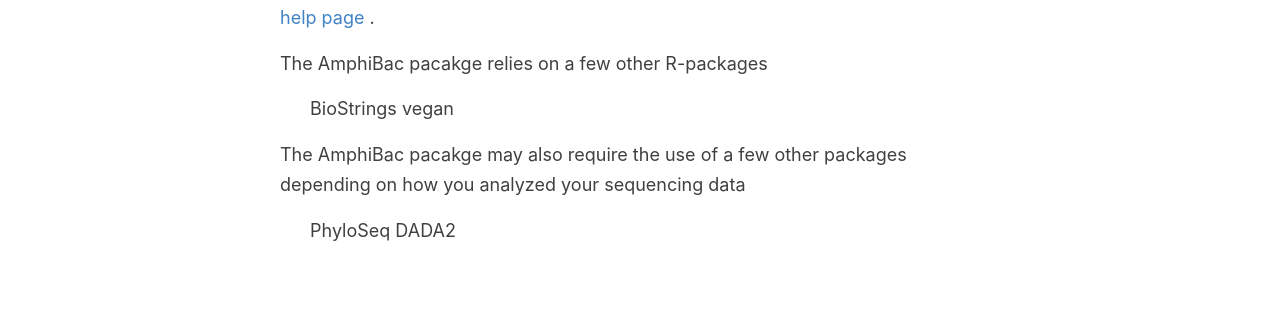
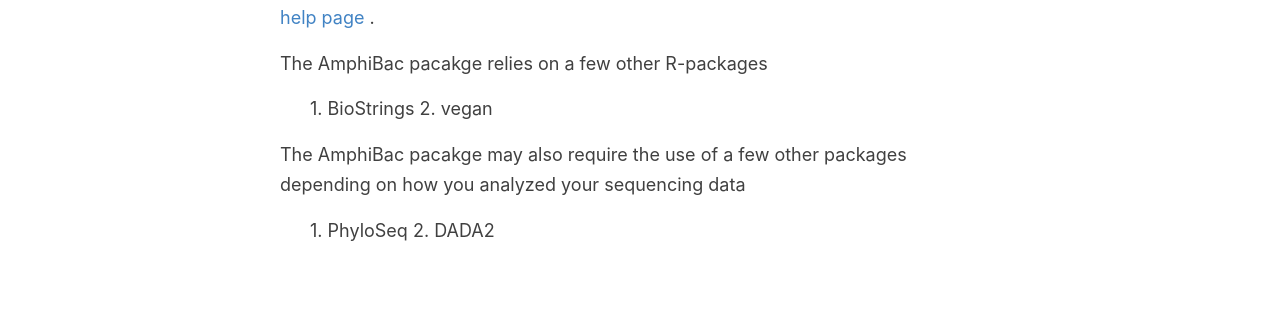
Before and after one commit to pattyjk/pattyjk.github.io, a Jekyll site: the page built from _pages/r-package.md, in a window 1280 px wide. Shown: the part 479-809 px from the top of the page. Built offline with Jekyll 4.4.1, drawn with Linux system fonts in a browser that asks for light colours.

Commit message:
Update r-package.md

```diff
--- a/_pages/r-package.md
+++ b/_pages/r-package.md
@@ -15,13 +15,13 @@
 The AmphiBac pacakge relies on a few other R-packages
 
 <ol>
-  BioStrings
-  vegan
+  1. BioStrings
+  2. vegan
 </ol>
 
   The AmphiBac pacakge may also require the use of a few other packages depending on how you analyzed your sequencing data
 
   <ol>
-  PhyloSeq
-  DADA2
+  1. PhyloSeq
+  2. DADA2
  </ol>
```
